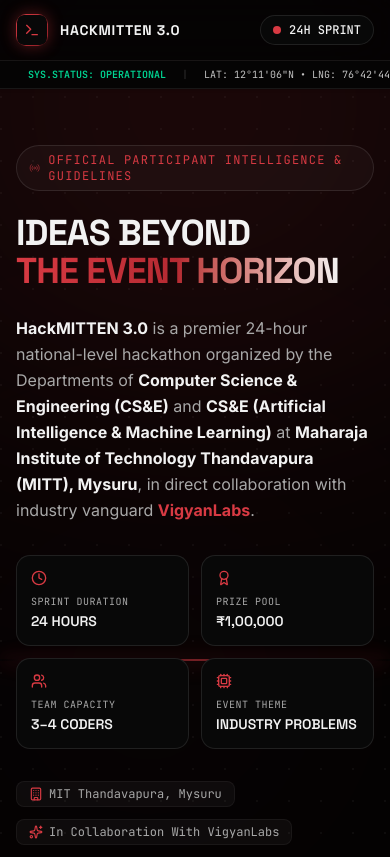
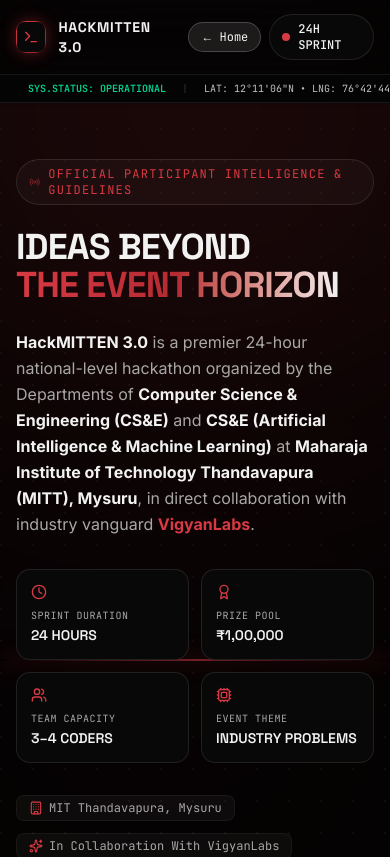
Before and after one commit to Satyamurthi/Hackmitten-3.0_Final, a Next.js app in the folder frontend/: page /about in a window 390 px wide. Shown: the top 857 px of the page. Built offline with nearby package versions, Linux system fonts and the light colour scheme.

Commit message:
feat: direct /about routing from navigation and remove old about section from home

```diff
--- a/frontend/src/app/about/page.tsx
+++ b/frontend/src/app/about/page.tsx
@@ -1,6 +1,7 @@
 "use client";
 
 import React, { useState, useMemo } from "react";
+import Link from "next/link";
 import {
   Terminal,
   Cpu,
@@ -318,16 +319,16 @@
       <header className="sticky top-0 z-50 backdrop-blur-xl bg-[#030303]/85 border-b border-white/[0.08] px-4 sm:px-8 py-3.5 transition-all">
         <div className="max-w-7xl mx-auto flex items-center justify-between gap-4">
 
-          {/* Brand Identity with Orange & Taller MITT */}
-          <div className="flex items-center gap-3">
-            <div className="w-8 h-8 rounded-lg bg-gradient-to-br from-[#D83A43] to-[#8B1E24] p-[1px] flex items-center justify-center shadow-[0_0_15px_rgba(216,58,67,0.4)]">
+          {/* Brand Identity linking back to Home */}
+          <Link href="/" className="flex items-center gap-3 group focus:outline-none" title="Back to HackMITTEN 3.0 Home">
+            <div className="w-8 h-8 rounded-lg bg-gradient-to-br from-[#D83A43] to-[#8B1E24] p-[1px] flex items-center justify-center shadow-[0_0_15px_rgba(216,58,67,0.4)] group-hover:scale-105 transition-transform">
               <div className="w-full h-full bg-[#080808] rounded-[7px] flex items-center justify-center">
                 <Terminal className="w-4 h-4 text-[#D83A43]" />
               </div>
             </div>
             <div>
               <div className="flex items-center gap-2">
-                <span className="font-display font-bold tracking-wider text-sm sm:text-base text-white">
+                <span className="font-display font-bold tracking-wider text-sm sm:text-base text-white group-hover:text-[#D83A43] transition-colors">
                   HACKMITTEN 3.0
                 </span>
                 <span className="hidden sm:inline-block px-1.5 py-0.5 rounded text-[10px] font-mono tracking-widest uppercase bg-[#D83A43]/15 text-[#D83A43] border border-[#D83A43]/30">
@@ -338,7 +339,7 @@
                 MIT Thandavapura × VigyanLabs
               </p>
             </div>
-          </div>
+          </Link>
 
           {/* Quick HUD Navigation Anchor Pills */}
           <nav className="hidden lg:flex items-center gap-1.5 text-xs font-mono">
@@ -368,7 +369,17 @@
             ))}
           </nav>
 
-          {/* Live Node Status Badge */}
+          {/* Live Node Status Badge & Home Link */}
+          <div className="flex items-center gap-2">
+            <Link
+              href="/"
+              className="flex items-center gap-1.5 px-3 py-1.5 rounded-full bg-white/10 hover:bg-white/15 border border-white/20 text-xs font-mono text-white transition-all hover:border-[#D83A43] hover:text-[#D83A43]"
+              title="Return to Main Portal"
+            >
+              <span>←</span>
+              <span>Home</span>
+            </Link>
+
             <div className="flex items-center gap-2 text-xs font-mono bg-[#080808] border border-white/10 px-3 py-1.5 rounded-full">
               <span className="relative flex h-2 w-2">
                 <span className="animate-ping absolute inline-flex h-full w-full rounded-full bg-[#D83A43] opacity-75"></span>
@@ -376,6 +387,7 @@
               </span>
               <span className="text-[#A8A8A8] hidden sm:inline">OCT 28–29, 2026</span>
               <span className="text-white font-medium">24H SPRINT</span>
+            </div>
           </div>
         </div>
       </header>
--- a/frontend/src/app/page.tsx
+++ b/frontend/src/app/page.tsx
@@ -4,7 +4,6 @@
 import { useScrollProgress } from "@/components/three/use-scroll-progress";
 import { PublicNav } from "@/components/public/nav";
 import { Hero } from "@/components/sections/hero";
-import { About } from "@/components/sections/about";
 import { Gallery } from "@/components/sections/gallery";
 import { Coordinators } from "@/components/sections/coordinators";
 import { Sponsors } from "@/components/sections/sponsors";
@@ -58,7 +57,6 @@
         <PublicNav />
         <main>
           <Hero />
-          <Reveal><About /></Reveal>
           <Reveal delay={80}><Gallery /></Reveal>
           <Reveal delay={100}><Coordinators /></Reveal>
           <Reveal delay={80}><Sponsors /></Reveal>
--- a/frontend/src/components/public/nav.tsx
+++ b/frontend/src/components/public/nav.tsx
@@ -29,11 +29,11 @@
   }, []);
 
   const navLinks = [
-    { label: "Home", href: "#home" },
-    { label: "About", href: "#about" },
-    { label: "Gallery", href: "#gallery" },
-    { label: "Crew", href: "#crew" },
-    { label: "Venue", href: "#venue" },
+    { label: "Home", href: "/#home" },
+    { label: "About", href: "/about" },
+    { label: "Gallery", href: "/#gallery" },
+    { label: "Crew", href: "/#crew" },
+    { label: "Venue", href: "/#venue" },
     ...(regOpen && !isFull ? [{ label: "Register", href: "/register" }] : []),
   ];
 
--- a/frontend/src/components/sections/footer.tsx
+++ b/frontend/src/components/sections/footer.tsx
@@ -1,10 +1,10 @@
 import Image from "next/image";
 
 const quickLinks = [
-  { label: "Home", href: "#home" },
-  { label: "About", href: "#about" },
-  { label: "Gallery", href: "#gallery" },
-  { label: "Crew", href: "#crew" },
+  { label: "Home", href: "/#home" },
+  { label: "About", href: "/about" },
+  { label: "Gallery", href: "/#gallery" },
+  { label: "Crew", href: "/#crew" },
 ];
 
 const socialLinks = [
```
Lines whose indentation alone changed are shown as unchanged.
